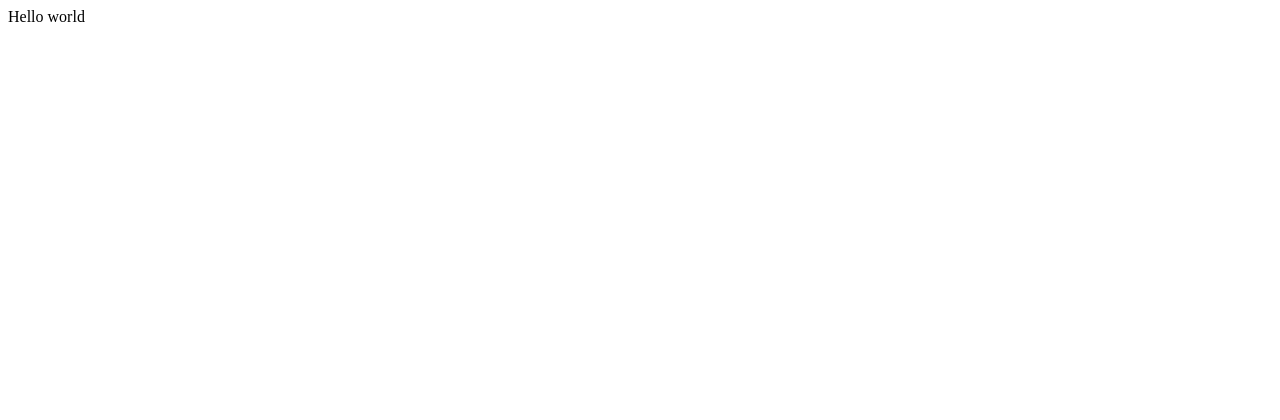
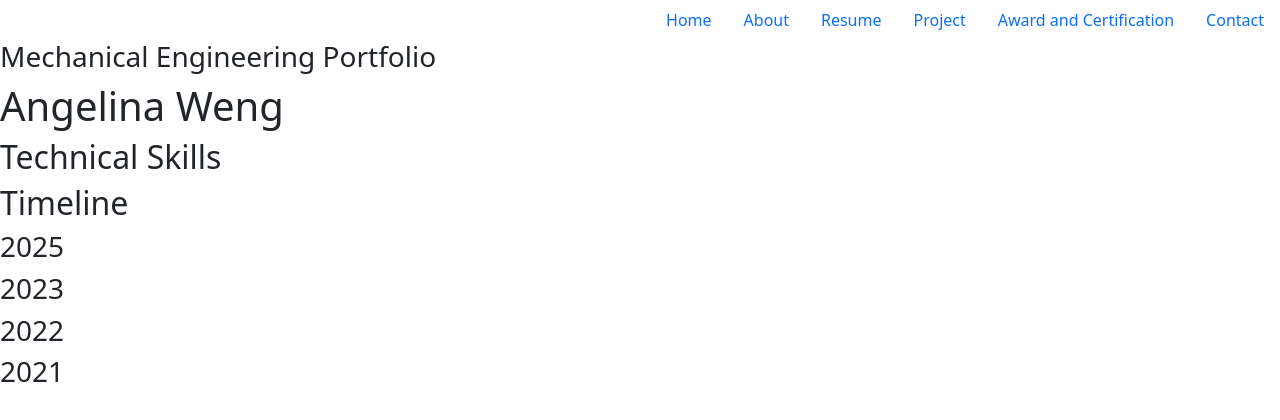
Before and after one commit to AngelinaW07/FinalProject2, a plain HTML site: page index.html in a window 1280 px wide. Drawn offline with nearby package versions, Linux system fonts and the light colour scheme; a web font is replaced by a local one.

Commit message:
MainPage

```diff
--- a/index.html
+++ b/index.html
@@ -4,13 +4,77 @@
 <head>
   <meta charset="utf-8">
   <meta name="viewport" content="width=device-width">
-  <title>replit</title>
+  <title>Angelina Weng's Portfolio</title>
   <link href="style.css" rel="stylesheet" type="text/css" />
+  <link href="https://cdn.jsdelivr.net/npm/bootstrap@5.3.3/dist/css/bootstrap.min.css" rel="stylesheet" />
+   <link href="style.css" rel="stylesheet" type="text/css" />
+  <!-- Font -->
+    <link rel="preconnect" href="https://fonts.googleapis.com">
+    <link rel="preconnect" href="https://fonts.gstatic.com" crossorigin>
+    <link href="https://fonts.googleapis.com/css2?family=Playfair+Display:ital,wght@0,400..900;1,400..900&family=Sansation:ital,wght@0,300;0,400;0,700;1,300;1,400;1,700&display=swap" rel="stylesheet">
+    <link rel="preconnect" href="https://fonts.googleapis.com">
+    <link rel="preconnect" href="https://fonts.gstatic.com" crossorigin>
+    <link href="https://fonts.googleapis.com/css2?family=Montserrat:ital,wght@0,100..900;1,100..900&display=swap" rel="stylesheet">
 </head>
 
 <body>
-  Hello world
+  <section class="main">
+    <!-- Header -->
+  <div class="header">
+    <ul class="nav justify-content-end">
+      <li class="nav-item">
+        <a class="nav-link" href="index.html">Home</a>
+      </li>
+      <li class="nav-item">
+        <a class="nav-link" href="About.html">About</a>
+      </li>
+      <li class="nav-item">
+        <a class="nav-link" href="Resume.html">Resume</a>
+      </li>
+      <li class="nav-item">
+        <a class="nav-link" href="Project.html" >Project</a>
+      </li>
+      <li class="nav-item">
+        <a class="nav-link" href="AC.html">Award and Certification</a>
+      </li>
+      <li class="nav-item">
+        <a class="nav-link" href="Contact.html">Contact</a>
+      </li>
+    </ul>
+  </div>
+    <!-- Title -->
+    <div class="title">
+      <h3>Mechanical Engineering Portfolio</h3>
+      <h1>Angelina Weng</h1>
+    </div>
+  </section>
+  <!-- Technical Skills & Timeline -->
+  <section class="main2">
+    <h2>Technical Skills</h2>
+    <div class="timeline">
+      <h2>Timeline</h2>
+      <div class="left2025">
+        <h3>2025</h3>
+      </div>
+      <div class="right2023">
+        <h3>2023</h3>
+      </div>
+      <div class="left2022">
+        <h3>2022</h3>
+      </div>
+      <div class="right2021">
+        <h3>2021</h3>
+      </div>
+    </div>
+  </section>
+
+  <!-- Task: Header fix, backdrop fix, video background -->
+
+
   <script src="script.js"></script>
+  <script src="https://cdn.jsdelivr.net/npm/bootstrap@5.3.7/dist/js/bootstrap.bundle.min.js"
+      integrity="sha384-ndDqU0Gzau9qJ1lfW4pNLlhNTkCfHzAVBReH9diLlhNTkCfHzAVBReH9diLvGRem5+R9g2FzA8ZGN954O5Q"
+      crossorigin="anonymous"></script>
 </body>
 
 </html>
```
